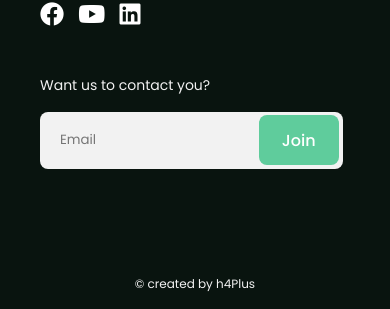
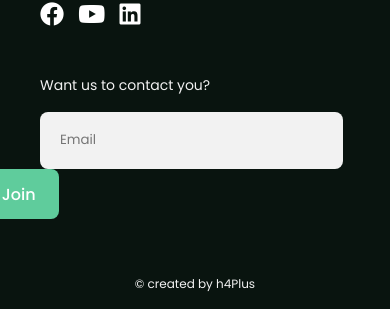
Before and after one commit to tanvir0908/company-website, a plain HTML site: page index.html in a window 390 px wide. Shown: the part 5722-6031 px from the top of the page. Drawn offline with Linux system fonts and the light colour scheme.

Commit message:
Update style.css

```diff
--- a/styles/style.css
+++ b/styles/style.css
@@ -547,7 +547,7 @@ footer {
     width: 75%;
   }
   .footer-btn {
-    left: 62.5%;
-    top: -53.5px;
+    left: -17.5%;
+    top: 0.5px;
   }
 }
```
